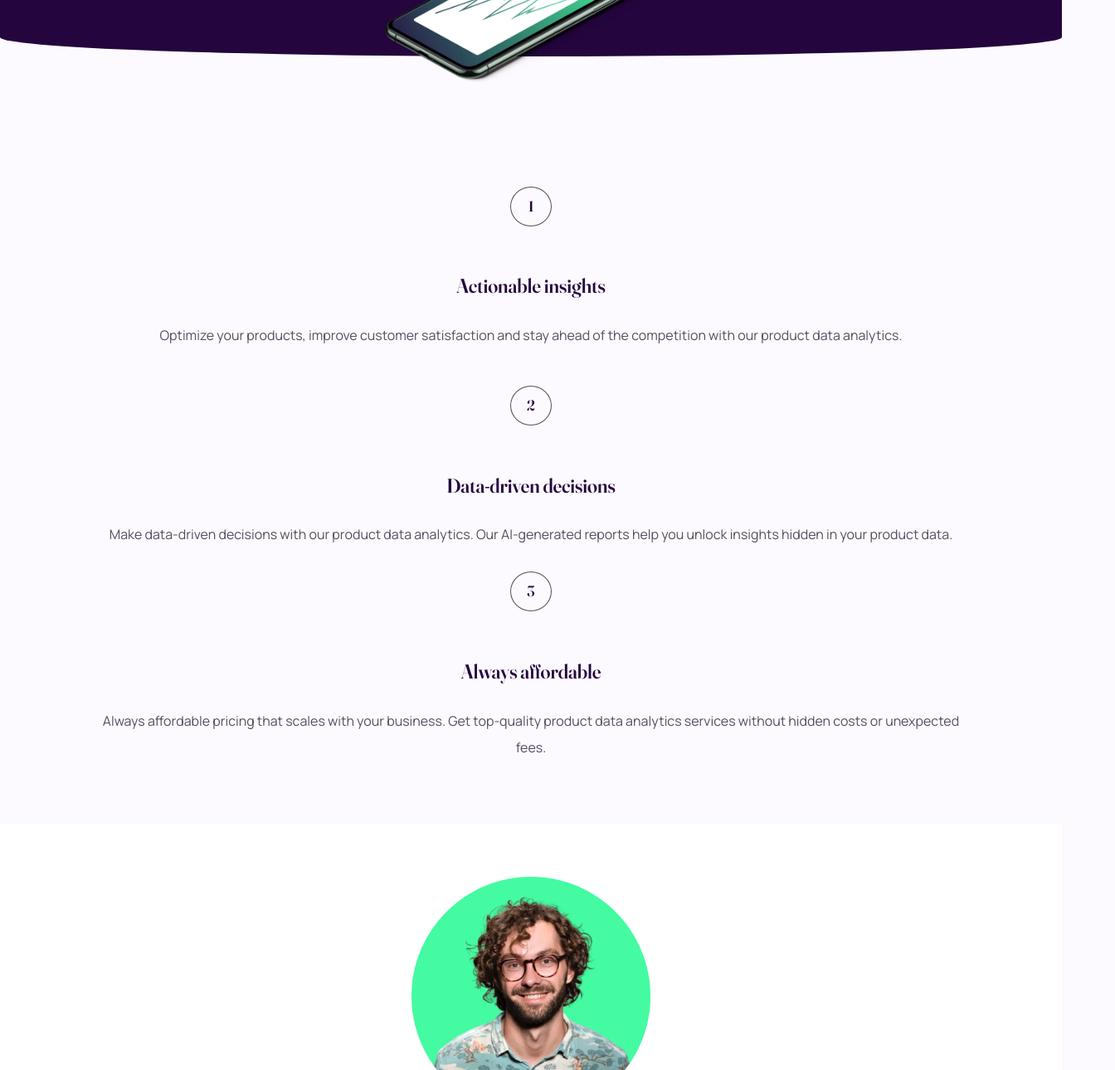
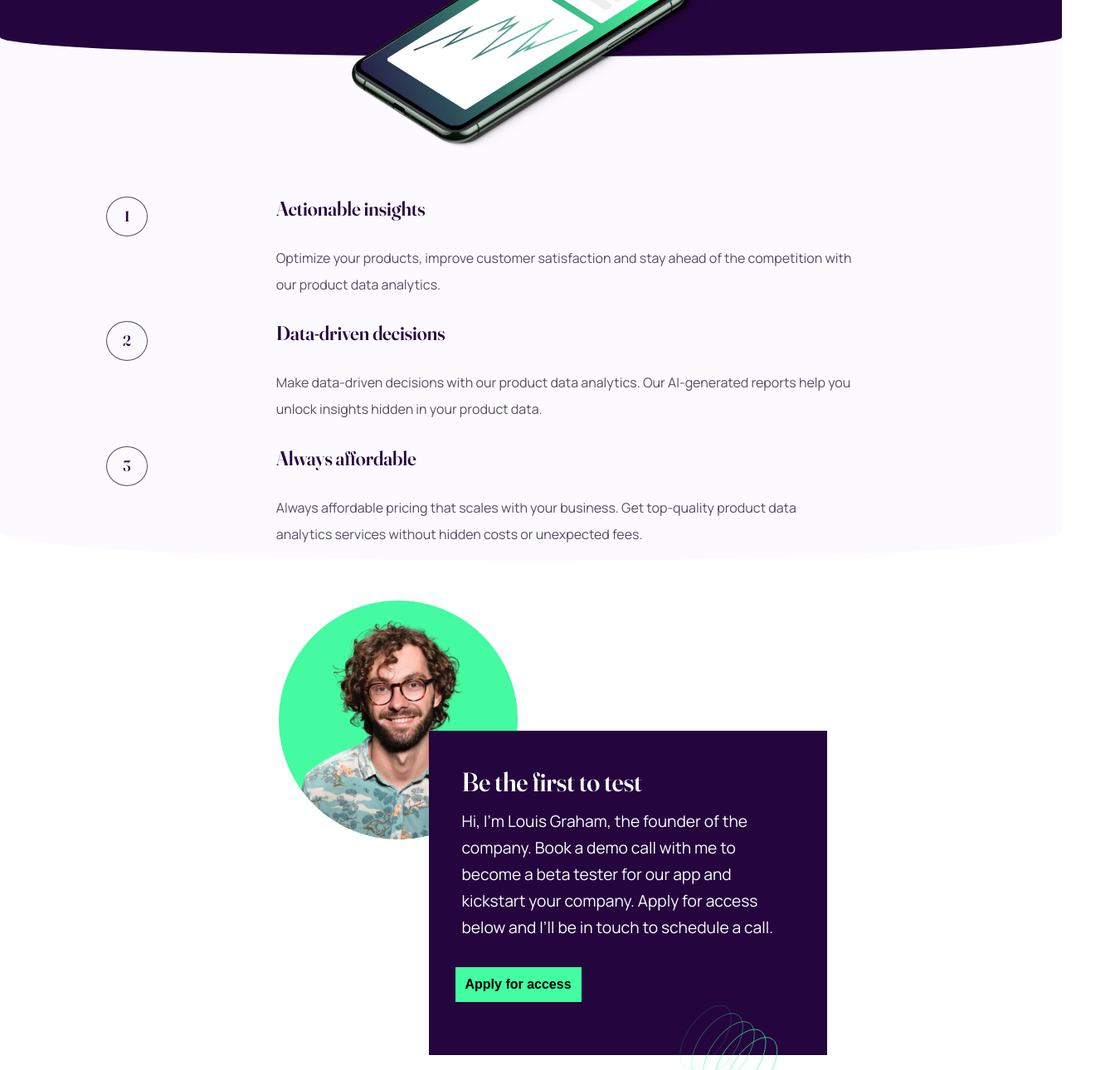
Before and after one commit to NavaMegalos/Workit-landing-page, a plain HTML site: page index.html in a window 1280 px wide. Shown: the part 396-1686 px from the top of the page at 83% size, 1344 px wide, since content can reach past the window. Drawn offline with Linux system fonts and the light colour scheme.

Commit message:
fixed mobile styles & tablet media queries added

```diff
--- a/css/style.css
+++ b/css/style.css
@@ -37,7 +37,6 @@
 }
 
 body {
-  background: var(--secondary-clr-purple);
   font-family: "Manrope", sans-serif;
   text-align: center;
 }
@@ -97,6 +96,7 @@ p {
   color: var(--primary-clr-white);
   height: 25rem;
   padding: 2rem;
+  position: relative;
 }
 
 .app__header-img {
@@ -121,16 +121,23 @@ p {
   justify-content: space-between;
 }
 
-.app__main :first-child:not(span) {
+.app__main {
+  margin-top: -7.25rem;
+}
+
+.app__main .insights {
+  background: var(--secondary-clr-purple);
   border-radius: 25% 25% 50% 50% / 0% 0% 5% 5%;
   padding: 1rem;
-  margin-top: 3rem;
+  margin-bottom: 3rem;
 }
 
+.insights > :first-child {
+  margin-top: 12rem;
+}
 
 .app__main .introduce {
   background-color: var(--primary-clr-white);
-  margin: 3.8rem 0;
   margin-inline: auto;
 }
 
@@ -163,14 +170,15 @@ footer .logo-dark {
 }
 
 footer {
-  padding: 3rem;
+  background: var(--primary-clr-white);
+  padding: 5rem;
 }
 
 footer i {
   margin: 0 .8rem;
 }
 
-.spring-left, .spring-right {
+.spring-left, .spring-right, .spring-down {
   display: none;
 }
 
@@ -180,3 +188,108 @@ footer i {
   text-decoration-thickness: .2rem;
   text-underline-position: under;
 }
+
+@media (min-width: 625px) {
+
+  .app__header h1 {
+    font-size: 3.75rem;
+  }
+
+  .app__header-img img{
+    width: 24rem;
+    height: 14rem;
+    margin: 2.5rem 0;
+  }
+
+  .insights > *  {
+    display: flex;
+    text-align: start;
+    margin-inline: auto;
+    width: 80vw;
+  }
+
+  .insights > :first-child {
+    margin-top: 15rem;
+  }
+
+
+  .insights div > :first-child {
+    flex: .25;
+    justify-content: end;
+  }
+
+  .insights h2, .insights p {
+    text-align: start;
+    margin-left: 0;
+  }
+
+  .insights div > :nth-child(2){
+    flex: 1;
+  }
+}
+
+@media (min-width: 745px) {
+
+  .app__header .spring-left, .app__header .spring-right, .app__main .spring-down {
+    display: initial;
+    position: absolute;
+  }
+
+  .app__header .spring-left > img {
+    height: 215px;
+    width: 270px;
+  }
+
+  .app__header .spring-right > img {
+    height: 112px;
+    width: 141px;
+  }
+
+  .app__main .spring-down > img {
+    width: 173px;
+    height: 137px;
+  }
+
+  .app__header .spring-left {
+    left: -10rem;
+    top: 6rem;
+  }
+
+  .app__header .spring-right {
+    right: -4rem;
+  }
+
+  .app__main .spring-down {
+    right: 2rem;
+    top: 20rem;
+  }
+
+  .app__header-img img{
+    width: 27rem;
+    height: 17rem;
+    margin: 2.5rem 0;
+  }
+
+  .app__main .introduce {
+    width: 51.563rem;
+  }
+
+  .app__main .introduce > picture {
+    margin-right: 20rem;
+  }
+
+  .app__main .introduce > div {
+    margin-right: 3.5rem;
+    margin-top: -8.5rem;
+    text-align: start;
+    padding: 2rem;
+    width: 26rem;
+  }
+
+  .introduce  p, .introduce h3 {
+    text-align: start;
+    margin: 0;
+    margin-inline: auto;
+    width: 25rem;
+  }
+}
--- a/index.html
+++ b/index.html
@@ -38,28 +38,40 @@
   <main class="app__main">
     <section class="insights">
       <div>
+        <div>
           <span>1</span>
+        </div>
+        <div>
           <h2>Actionable insights</h2>
           <p>
             Optimize your products, improve customer satisfaction and stay ahead of the competition
             with our product data analytics.
           </p>
         </div>
+      </div>
+      <div>
         <div>
           <span>2</span>
+        </div>
+        <div>
           <h2>Data-driven decisions</h2>
           <p>
             Make data-driven decisions with our product data analytics. Our AI-generated reports help
             you unlock insights hidden in your product data.
           </p>
         </div>
+      </div>
+      <div>
         <div>
           <span>3</span>
+        </div>
+        <div>
           <h2>Always affordable</h2>
           <p>
             Always affordable pricing that scales with your business. Get top-quality product data
             analytics services without hidden costs or unexpected fees.
           </p>
+        </div>
       </div>
     </section>
     <section class="introduce">
@@ -76,6 +88,9 @@
         <button class="btn">
           Apply for access
         </button>
+        <picture class="spring-down">
+          <img src="./assets/images/bg-pattern-3.svg" alt="" srcset="">
+        </picture>
       </div>
     </section>
   </main>
```
Lines whose indentation alone changed are shown as unchanged.
